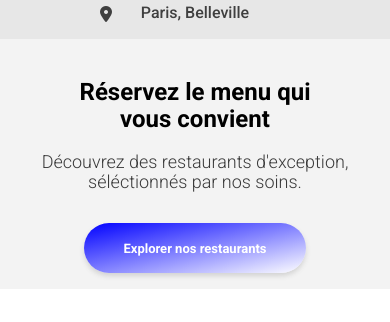
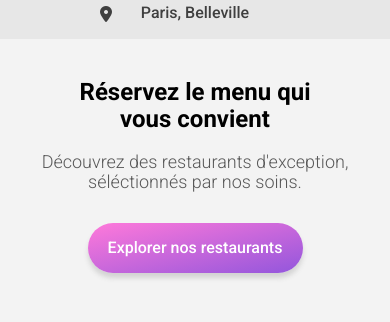
Before and after one commit to Jsn-95/JasonPlassiard_3_15012022, a website: page index.html in a window 390 px wide. Shown: the part 76-398 px from the top of the page. Drawn offline with Linux system fonts and the light colour scheme; a web font is replaced by a local one.

Commit message:
Localisation Mobile Completed

```diff
--- a/sass/index.scss
+++ b/sass/index.scss
@@ -2,3 +2,4 @@
 @use "./base/typography";
 @use "./layout/header";
 @use "./layout/localisation";
+@use "./utils/variables";
--- a/sass/layout/_localisation.scss
+++ b/sass/layout/_localisation.scss
@@ -1,3 +1,5 @@
+@use "../utils/variables";
+
 .localisation {
     &__search {
         background-color: #e7e7e7;
@@ -16,7 +18,7 @@
 
     &__reserve {
         background-color: #f3f3f3;
-        height: 250px;
+        height: 290px;
         text-align: center;
 
         & h2 {
@@ -26,23 +28,27 @@
         & p {
             font-size: 18px;
             font-weight: 300;
-            color: #3a3a3a;
+            color: #585858;
             margin-bottom: 30px;
         }
 
         & button {
+            height: 50px;
+            width: 215px;
             border-radius: 50px;
-            height: 20%;
-            width: 57%;
             border: none;
-            box-shadow: 0px 3px 5px lightgray;
-            background: linear-gradient(to bottom right, blue, white);
+            box-shadow: 0px 5px 5px lightgray;
+            background: linear-gradient(
+                to bottom right,
+                variables.$color-secondary,
+                variables.$color-primary
+            );
         }
 
         & span {
             color: white;
-            font-size: 13px;
-            font-weight: 600;
+            font-size: 16px;
+            font-weight: 500;
         }
     }
 }
--- a/sass/utils/_variables.scss
+++ b/sass/utils/_variables.scss
@@ -3,3 +3,7 @@
 $color-primary: #9356dc;
 $color-secondary: #ff79da;
 $color-tertiary: #99e2d0;
+
+// BACKGROUND COLORS
+
+// TEXT COLORS
```
Also changed, not shown: public/css/index.css, 1 other file.
